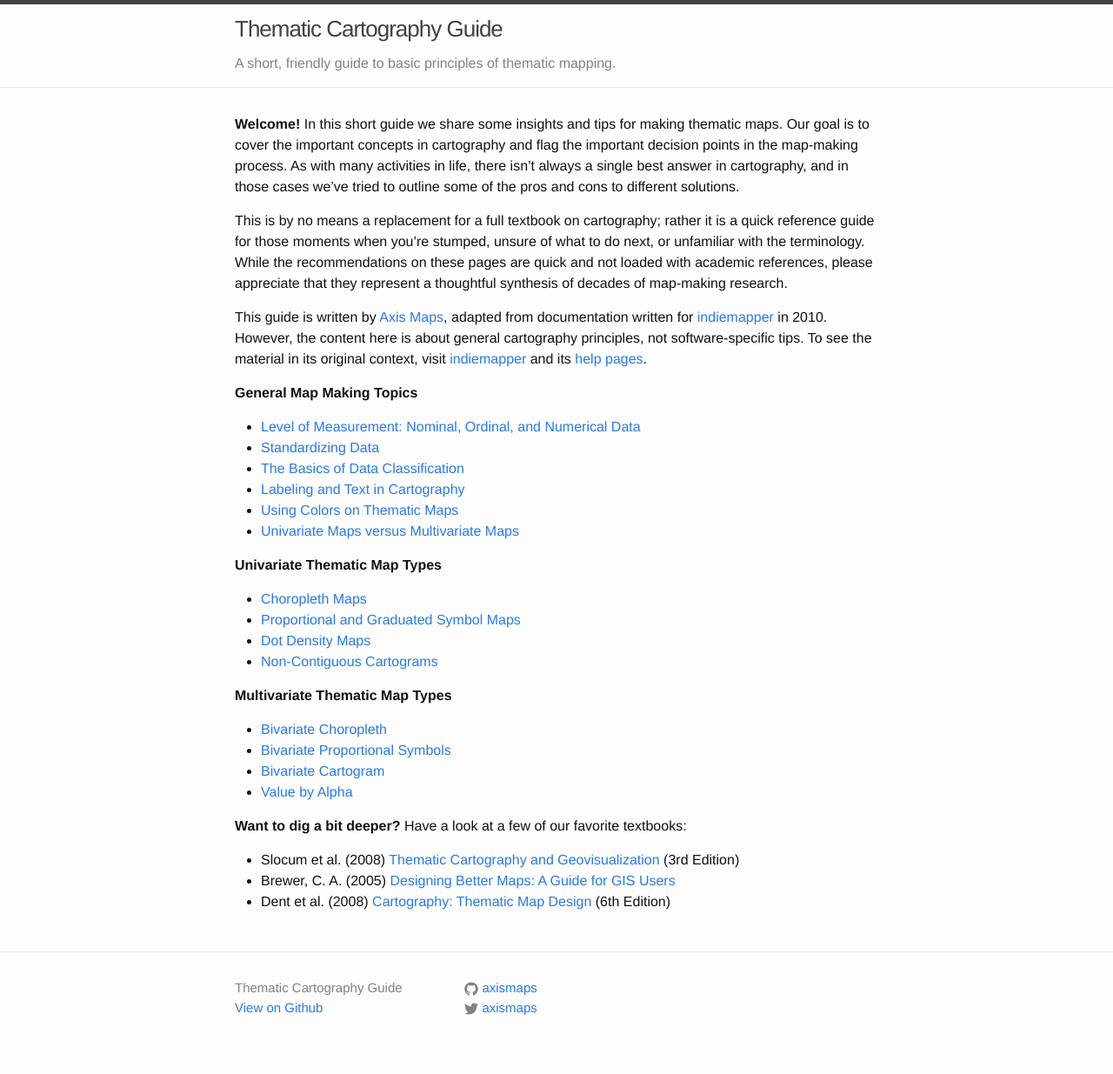
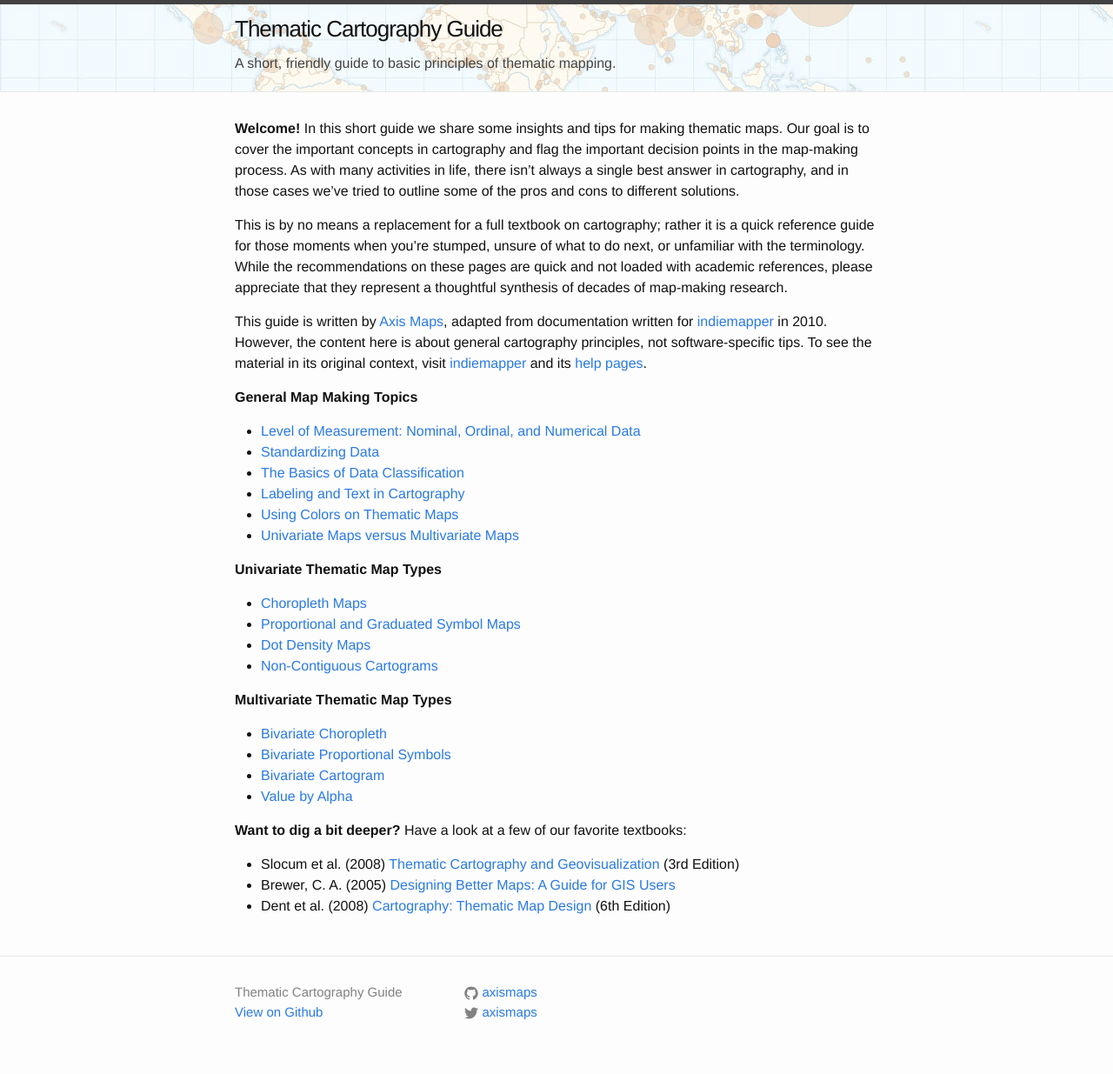
Before and after one commit to axismaps/thematic-cartography, a Jekyll site: the page built from index.md, in a window 1280 px wide. Shown: the whole page at 87% size. Built offline with Jekyll 4.4.1, drawn with Linux system fonts in a browser that asks for light colours.

Commit message:
Header banner image

```diff
--- a/_sass/_layout.scss
+++ b/_sass/_layout.scss
@@ -4,7 +4,8 @@
 .site-header {
     border-top: 5px solid $grey-color-dark;
     border-bottom: 1px solid $grey-color-light;
-    min-height: 56px;
+    height: 100px;
+    background-image: url(../images/banner.jpg);
 
     // Positioning context for the mobile navigation icon
     position: relative;
@@ -19,12 +20,12 @@
 
     &,
     &:visited {
-        color: $grey-color-dark;
+        color: $text-color;
     }
 }
 
 .site-description{
-    color: $grey-color;
+    color: $grey-color-dark;
 }
 
 .site-nav {
```
Also changed, not shown: images/banner.jpg (added).
